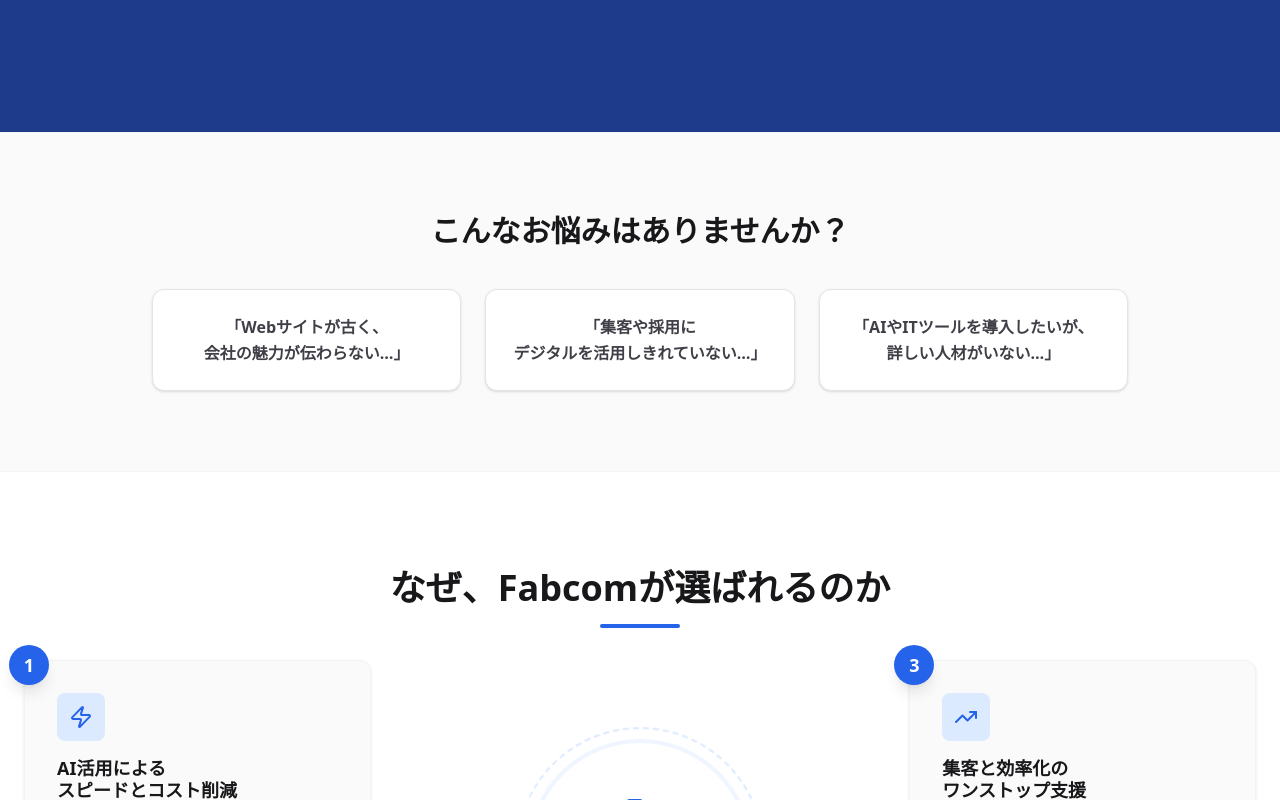
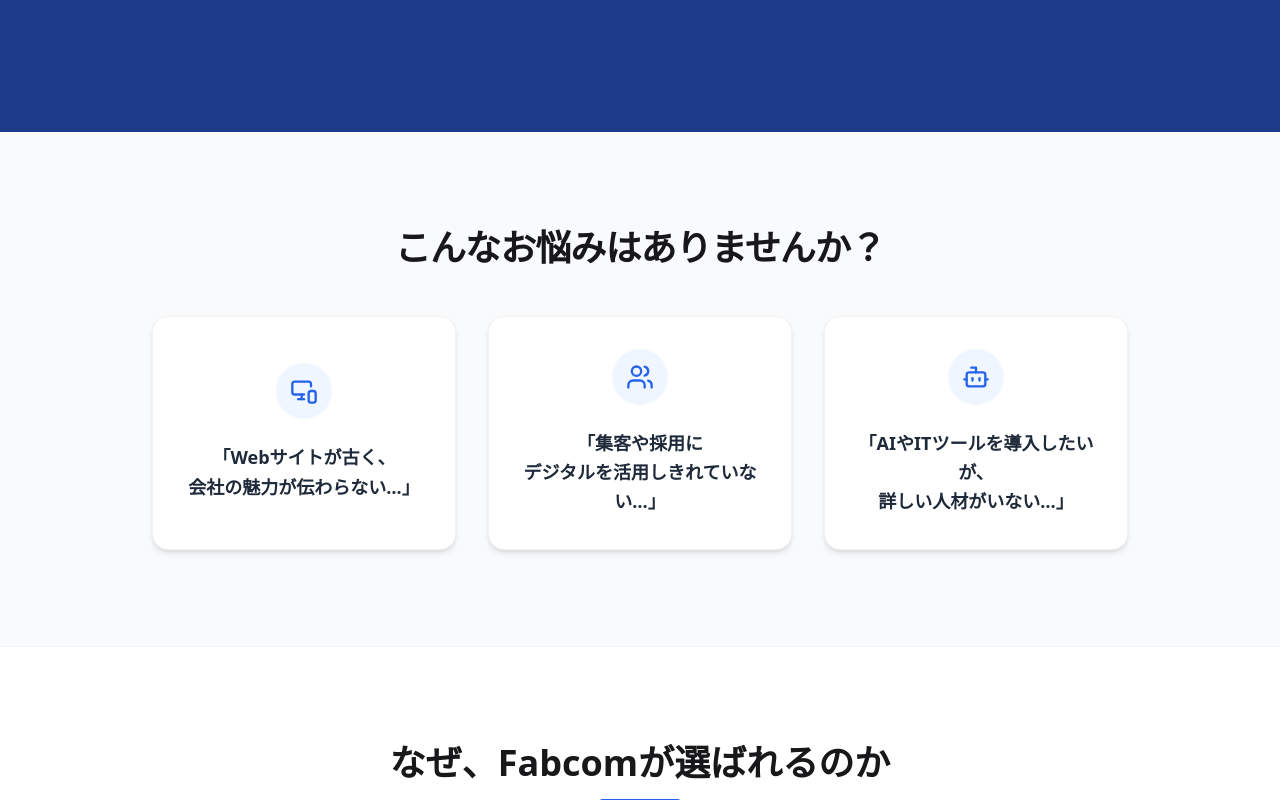
Before and after one commit to Yachitopoko/FabcomHP, a Next.js app: page /en in a window 1280 px wide. Shown: the part 640-1440 px from the top of the page. Built offline with nearby package versions, Linux system fonts and the light colour scheme.

Commit message:
Update Header, Hero padding, and Challenges section design

```diff
--- a/src/app/[lang]/page.tsx
+++ b/src/app/[lang]/page.tsx
@@ -41,18 +41,38 @@
             </section>
 
             {/* Challenges Section */}
-            <section className="py-20 bg-zinc-50 border-t border-zinc-100">
-                <div className="max-w-5xl mx-auto px-6 text-center">
-                    <h2 className="text-2xl md:text-3xl font-bold mb-10 text-zinc-900 font-sans">こんなお悩みはありませんか？</h2>
-                    <div className="flex flex-col md:flex-row gap-6 justify-center">
-                        <div className="bg-white p-6 rounded-xl border border-zinc-200 shadow-sm flex-1 flex items-center justify-center min-h-[100px]">
-                            <p className="text-zinc-700 font-bold leading-relaxed">「Webサイトが古く、<br/>会社の魅力が伝わらない…」</p>
+            <section className="py-24 bg-slate-50">
+                <div className="max-w-5xl mx-auto px-6">
+                    <h2 className="text-3xl md:text-4xl font-bold mb-12 text-center text-zinc-900 font-sans tracking-tight">こんなお悩みはありませんか？</h2>
+                    <div className="grid grid-cols-1 md:grid-cols-3 gap-8 relative z-10">
+                        {/* Card 1 */}
+                        <div className="bg-white p-8 rounded-2xl border border-zinc-100 shadow-md flex flex-col items-center justify-center text-center group hover:-translate-y-1 transition-transform duration-300">
+                            <div className="w-14 h-14 bg-primary-50 rounded-full flex items-center justify-center mb-6 text-primary-600 group-hover:scale-110 transition-transform duration-300">
+                                <MonitorSmartphone className="w-7 h-7" />
+                            </div>
+                            <p className="text-gray-800 font-semibold text-lg leading-relaxed">
+                                「Webサイトが古く、<br/>会社の魅力が伝わらない…」
+                            </p>
                         </div>
-                        <div className="bg-white p-6 rounded-xl border border-zinc-200 shadow-sm flex-1 flex items-center justify-center min-h-[100px]">
-                            <p className="text-zinc-700 font-bold leading-relaxed">「集客や採用に<br/>デジタルを活用しきれていない…」</p>
+
+                        {/* Card 2 */}
+                        <div className="bg-white p-8 rounded-2xl border border-zinc-100 shadow-md flex flex-col items-center justify-center text-center group hover:-translate-y-1 transition-transform duration-300">
+                            <div className="w-14 h-14 bg-primary-50 rounded-full flex items-center justify-center mb-6 text-primary-600 group-hover:scale-110 transition-transform duration-300">
+                                <Users className="w-7 h-7" />
+                            </div>
+                            <p className="text-gray-800 font-semibold text-lg leading-relaxed">
+                                「集客や採用に<br/>デジタルを活用しきれていない…」
+                            </p>
                         </div>
-                        <div className="bg-white p-6 rounded-xl border border-zinc-200 shadow-sm flex-1 flex items-center justify-center min-h-[100px]">
-                            <p className="text-zinc-700 font-bold leading-relaxed">「AIやITツールを導入したいが、<br/>詳しい人材がいない…」</p>
+
+                        {/* Card 3 */}
+                        <div className="bg-white p-8 rounded-2xl border border-zinc-100 shadow-md flex flex-col items-center justify-center text-center group hover:-translate-y-1 transition-transform duration-300">
+                            <div className="w-14 h-14 bg-primary-50 rounded-full flex items-center justify-center mb-6 text-primary-600 group-hover:scale-110 transition-transform duration-300">
+                                <Bot className="w-7 h-7" />
+                            </div>
+                            <p className="text-gray-800 font-semibold text-lg leading-relaxed">
+                                「AIやITツールを導入したいが、<br/>詳しい人材がいない…」
+                            </p>
                         </div>
                     </div>
                 </div>
```
